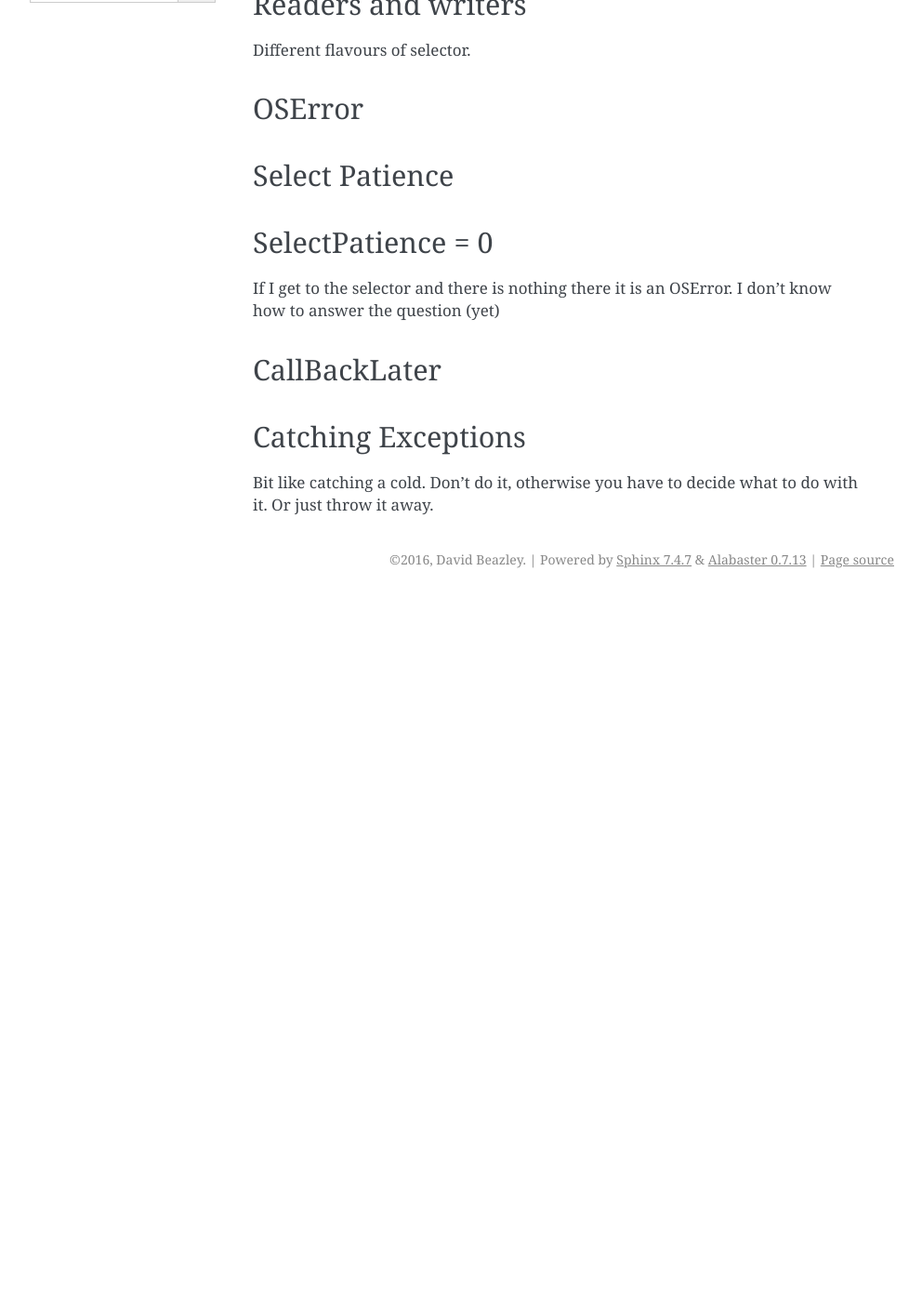
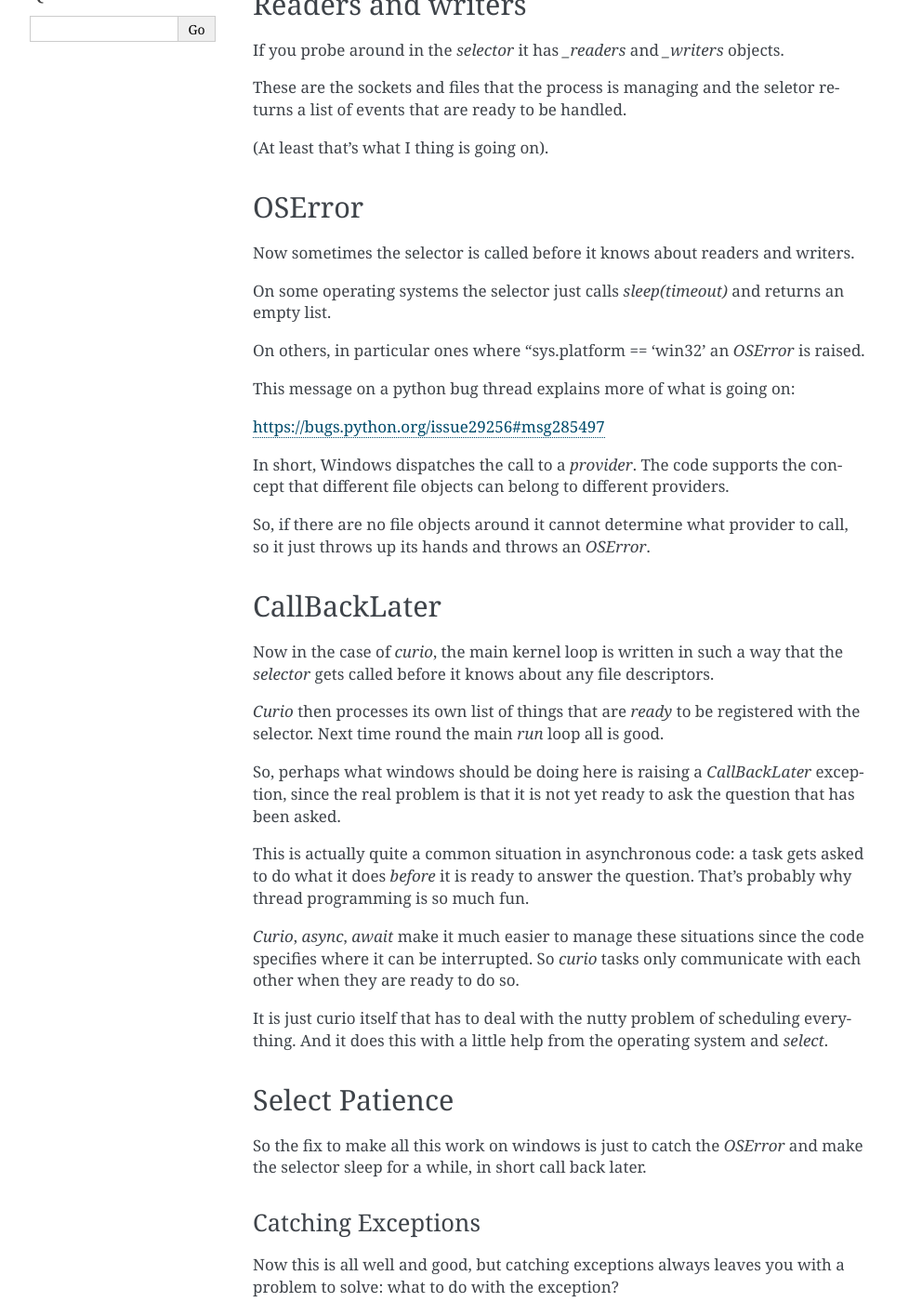
Before and after one commit to dabeaz/curio, a Sphinx documentation site: the page built from docs/select.rst, in a window 1280 px wide and 1400 px high, scrolled down 441 px. Shown: the whole window at 93% size, without its empty margins (148-1140 px from the left). Built offline with Sphinx 7.4.7, drawn with Linux system fonts in a browser that asks for light colours; pages that are not in the unit, such as notebooks, are missing from menus; before the commit the page ends 1082 px from its top, so only the background shows below that; some of the changed text lies outside the part shown.

Commit message:
more on selectors that bark in the night

```diff
--- a/docs/select.rst
+++ b/docs/select.rst
@@ -20,30 +20,122 @@ which of the things it is looking for need attention.
 Readers and writers
 ===================
 
+If you probe around in the *selector* it has *_readers* and *_writers* objects.
 
-Different flavours of selector.
+These are the sockets and files that the process is managing and the
+seletor returns a list of events that are ready to be handled.
 
+(At least that's what I thing is going on).
 
 OSError
 =======
 
+Now sometimes the selector is called before it knows about readers and
+writers.
+
+On some operating systems the selector just calls *sleep(timeout)* and
+returns an empty list.
+
+On others, in particular ones where "sys.platform == 'win32' an
+*OSError* is raised.
+
+This message on a python bug thread explains more of what is going on:
+
+https://bugs.python.org/issue29256#msg285497
+
+In short, Windows dispatches the call to a *provider*.  The code
+supports the concept that different file objects can belong to
+different providers.
+
+So, if there are no file objects around it cannot determine what
+provider to call, so it just throws up its hands and throws an *OSError*.
+
+
+CallBackLater
+=============
+
+Now in the case of *curio*, the main kernel loop is written in such a
+way that the *selector* gets called before it knows about any file
+descriptors.
+
+*Curio* then processes its own list of things that are *ready* to be
+registered with the selector.  Next time round the main *run* loop all
+is good.
+
+So, perhaps what windows should be doing here is raising a
+*CallBackLater* exception, since the real problem is that it is not
+yet ready to ask the question that has been asked.
+
+This is actually quite a common situation in asynchronous code: a task
+gets asked to do what it does *before* it is ready to answer the
+question.  That's probably why thread programming is so much fun.
+
+*Curio*, *async*, *await* make it much easier to manage these
+situations since the code specifies where it can be interrupted.  So
+*curio* tasks only communicate with each other when they are ready to
+do so.
+
+It is just curio itself that has to deal with the nutty problem of
+scheduling everything.  And it does this with a little help from the
+operating system and *select*.
 
 
 Select Patience
 ===============
 
+So the fix to make all this work on windows is just to catch the
+*OSError* and make the selector sleep for a while, in short call back
+later.
+
+Catching Exceptions
+-------------------
+
+Now this is all well and good, but catching exceptions always leaves
+you with a problem to solve: what to do with the exception?
+
+It is a bit like catching a cold.  Don't do it, otherwise you have to
+decide what to do with it.  Or just throw it away.
+
+In this case, the OSError's just get dropped, with a log message.
+
+Quietly dropping OSError messages makes me nervous.  Particularly at
+the core of something like *curio*.   Now the code is assuming that is
+caused by there being nothing to select from, but what if it is
+something else causing her OSError, it might be good to see that?
+
+In this case, we only expect to see the OSError on the first time
+round the loop and only if we are windows [aside I am really curious
+to see how this works on Windows 10 under Ubuntu bash].
+
+So, a small re-work of the current code seems in order.
+
+
 SelectPatience = 0
 ==================
 
-If I get to the selector and there is nothing there it is an OSError.
-I don't know how to answer the question (yet)
+One idea is to set a variable, *SelectorPatience* to the number of
+times you are prepared to see OSError before you just give up and
+raise the error.
 
-CallBackLater
-=============
+On non-windows, seting this to zero would seem the right thing, any
+OSError thrown by *select* is something you should know about.
 
+SelectPatience = 1
+==================
 
-Catching Exceptions
-===================
+On windows, *SelectorPatience = 1* would seem the way to go.  Let it
+complain the first time, interpret the error as "CallBackLater* and do
+just that.
 
-Bit like catching a cold.  Don't do it, otherwise you have to decide
-what to do with it.  Or just throw it away.
+SelectPatience > 1
+==================
+
+This is probably not a good idea unless you know what is going on.  Oh
+and what OS are you using?
+
+With this, if the *tail* of your OS barks in the night you might not
+hear it.
+
+So set SelectPatience to 0 or 1 according to your OS and you will miss
+at most one bark in the night.  And on windows the selector always
+barks once.
```
